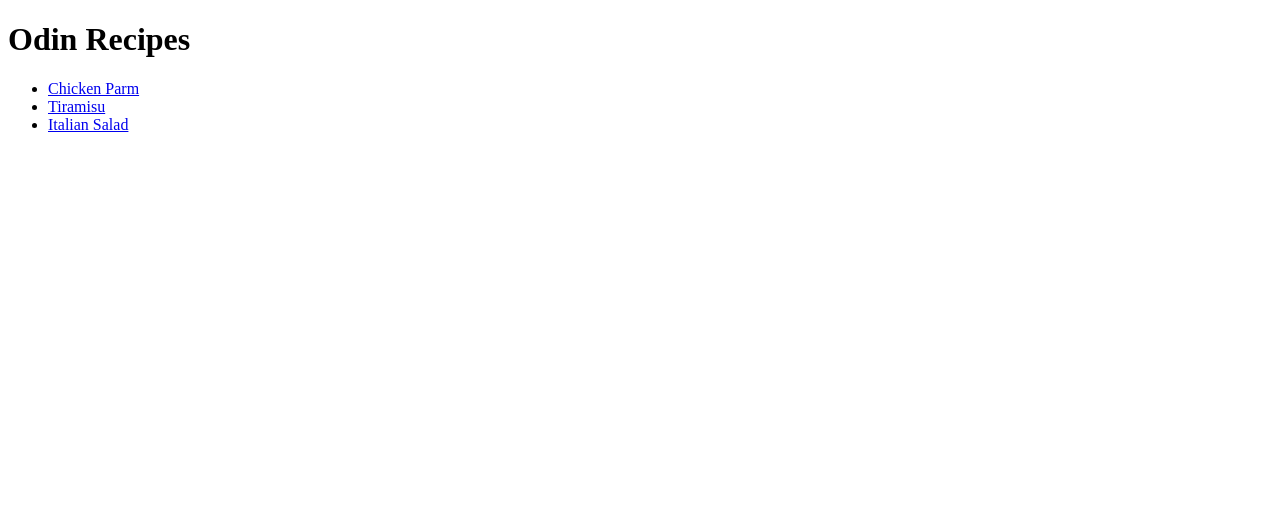
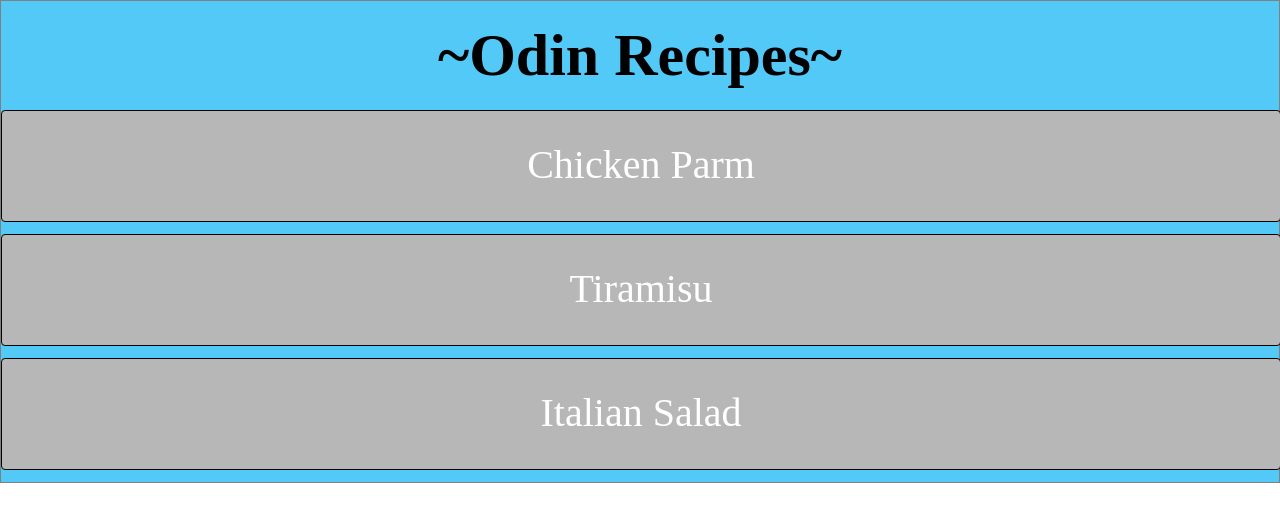
Before and after one commit to trimagnus/odin-recipes, a plain HTML site: page index.html in a window 1280 px wide. Drawn offline with Linux system fonts and the light colour scheme.

Commit message:
Added stylesheet and did some slight tweaks to index.

```diff
--- a/index.html
+++ b/index.html
@@ -5,13 +5,16 @@
   <meta http-equiv="X-UA-Compatible" content="IE=edge">
   <meta name="viewport" content="width=device-width, initial-scale=1.0">
   <title>Odin Recipes | Home</title>
+  <link rel="stylesheet" href="styles.css">
 </head>
 <body>
-  <h1>Odin Recipes</h1>
-  <ul>
-    <li><a href="chicken-parm.html">Chicken Parm</a></li>
-    <li><a href="tiramisu.html">Tiramisu</a></li>
-    <li><a href="italian-salad.html">Italian Salad</a></li>
-  </ul>
+  <div class="box-container">
+    <h1>~Odin Recipes~</h1>
+    <ul>
+      <li><a href="chicken-parm.html">Chicken Parm</a></li>
+      <li><a href="tiramisu.html">Tiramisu</a></li>
+      <li><a href="italian-salad.html">Italian Salad</a></li>
+    </ul>
+  </div>
 </body>
 </html>
--- /dev/null
+++ b/styles.css
@@ -0,0 +1,47 @@
+* {
+  margin: 0;
+  padding: 0;
+}
+
+.box-container {
+  border: 1px solid grey;
+  text-align: center;
+  background-color: rgb(83, 201, 248)
+}
+
+h1 {
+  font-family: 'Times New Roman', Times, serif;
+  font-size: 60px;
+  margin: 20px;
+}
+
+ul {
+  list-style: none;
+}
+
+/* Per MDN, to fix bug with screen readers */
+ul li::before {
+  content: "\200B";
+}
+
+li {
+  background-color: rgb(184, 183, 183);
+  border: 1px solid black;
+  border-radius: 4px;
+  height: 80px;
+  margin-bottom: 12px;
+  padding-top: 30px;
+  text-align: center;
+  width: 100%;
+}
+
+li:hover {
+  cursor: pointer;
+  background-color: rgb(151, 67, 67);
+}
+
+li a {
+  color: white;
+  font-size: 40px;
+  text-decoration: none;
+}
```
